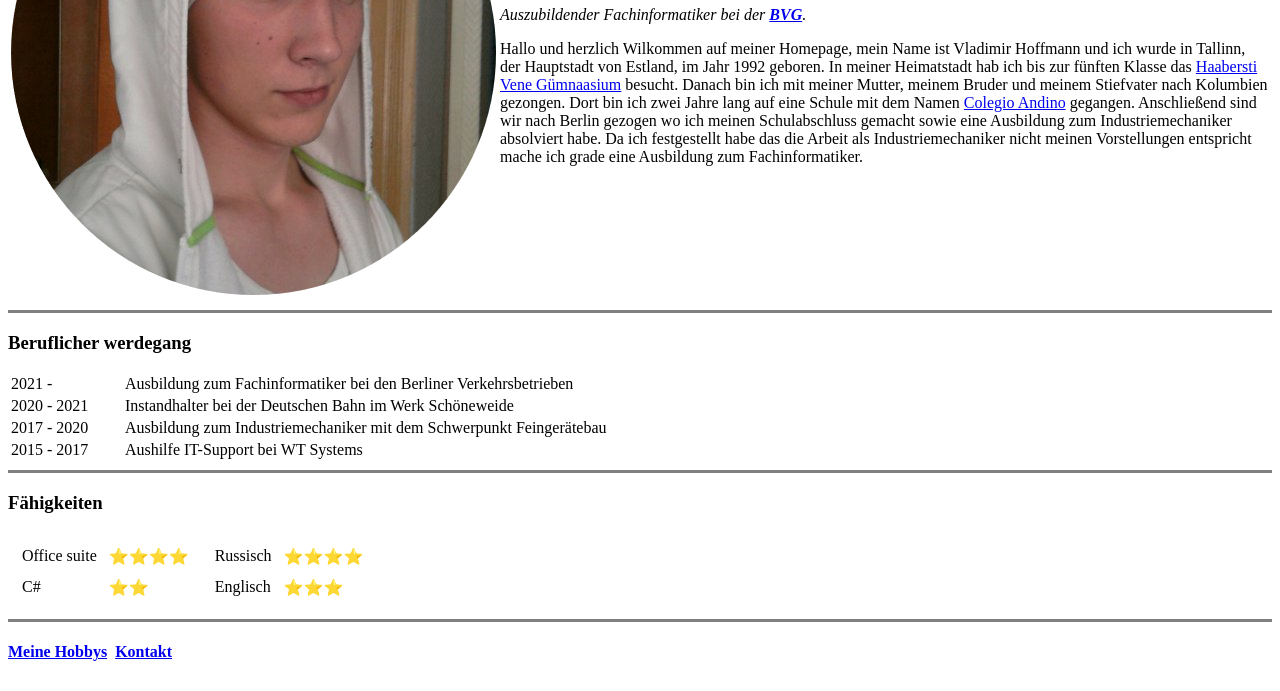
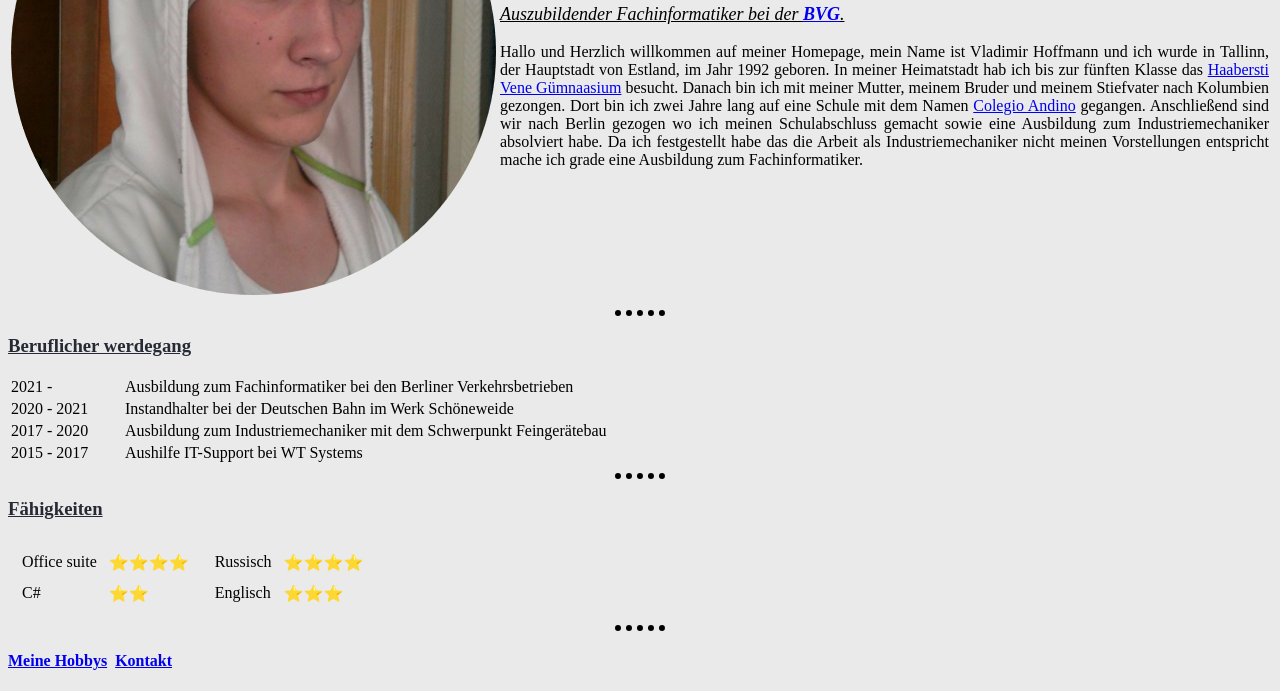
Before and after one commit to HoffmannV/cv, a plain HTML site: page index.html in a window 1280 px wide. Shown: the part 201-892 px from the top of the page. Drawn offline with Linux system fonts and the light colour scheme.

Commit message:
Add files via upload

```diff
--- /dev/null
+++ b/css/styles.css
@@ -0,0 +1,24 @@
+p {
+	text-align: justify;
+	max-width: 800px;
+}
+
+h1 {
+	color: #252A34;
+}
+
+h3 {
+	color: #252A34;
+	text-decoration-line: underline;
+	text-decoration-color: #252A34;
+}
+
+body {
+	background-color: #EAEAEA;
+}
+hr {
+	border-color: 252A34;
+	border-width: 6px;
+	border-style: dotted none none none;
+	width: 4%;
+}
--- a/index.html
+++ b/index.html
@@ -2,8 +2,9 @@
 <html lang="en" dir="ltr">
 
 <head>
-  <meta charset="utf-8">
-  <title>Vladimir's Personal Page</title>
+	<meta charset="utf-8">
+	<title>Vladimir's Personal Page</title>
+	<link rel="stylesheet" href="css/styles.css">
 </head>
 
 <body>
@@ -14,11 +15,11 @@
 			</td>
 			<td>
 				<h1>Vladimir Hoffmann</h1>
-				<p>
+				<p style="text-decoration-line: underline; font-size: 18px;">
 					<em>Auszubildender Fachinformatiker bei der <strong><a href="https://www.bvg.de">BVG</a></strong>.</em>
 				</p>
-				<p style="max-width: 1200px">
-					Hallo und herzlich Wilkommen auf meiner Homepage, mein Name ist Vladimir Hoffmann und ich wurde in Tallinn, der Hauptstadt von Estland, im Jahr 1992 geboren.
+				<p>
+					Hallo und Herzlich willkommen auf meiner Homepage, mein Name ist Vladimir Hoffmann und ich wurde in Tallinn, der Hauptstadt von Estland, im Jahr 1992 geboren.
 					In meiner Heimatstadt hab ich bis zur fünften Klasse das <a href="https://www.hvg.ee">Haabersti Vene Gümnaasium</a> besucht. Danach bin ich mit meiner Mutter, meinem Bruder und meinem Stiefvater nach Kolumbien gezongen.
 					Dort bin ich zwei Jahre lang auf eine Schule mit dem Namen <a href="https://www.colegioandino.edu.co">Colegio Andino</a> gegangen. Anschließend sind wir nach Berlin gezogen wo ich meinen Schulabschluss gemacht sowie eine Ausbildung zum Industriemechaniker absolviert habe.
 					Da ich festgestellt habe das die Arbeit als Industriemechaniker nicht meinen Vorstellungen entspricht mache ich grade eine Ausbildung zum Fachinformatiker.
@@ -27,7 +28,7 @@
 		</tr>
 	</table>
 
-	<hr size="3" noshade>
+	<hr>
 
 	<h3>Beruflicher werdegang</h3>
 
@@ -50,7 +51,7 @@
 		</tr>
 	</table>
 
-	<hr size="3" noshade>
+	<hr>
 
 	<h3>Fähigkeiten</h3>
 	<table>
@@ -80,7 +81,7 @@
 		</td>
 	</table>
 
-	<hr size="3" noshade>
+	<hr>
 
 	<h4><a href="hobbies.html">Meine Hobbys</a>&ensp;<a href="kontakt.html">Kontakt</a></h4>
 </body>
```
Also changed, not shown: kontakt.html (+3 -2 lines).
